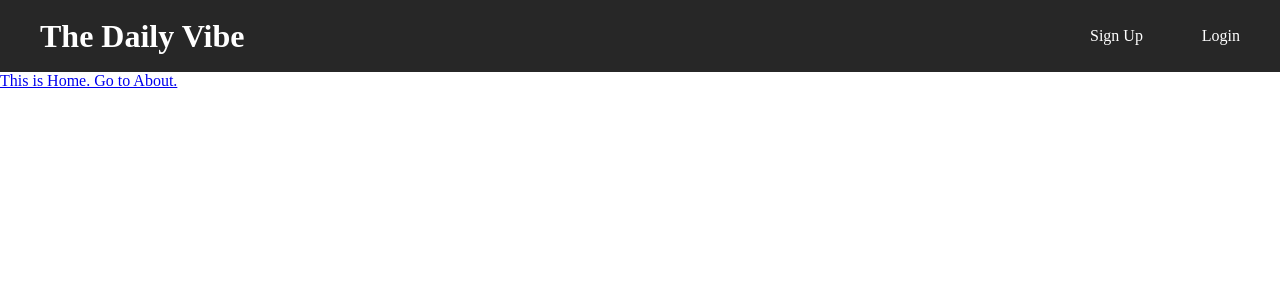
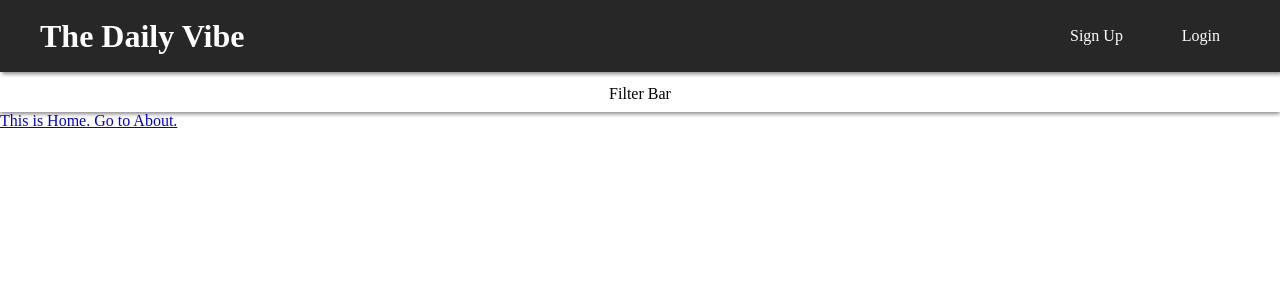
Before and after one commit to Always-Sunny/ryanchacon.io, a React app: page / in a window 1280 px wide. Shown: the top 300 px of the page. Built offline with nearby package versions, Linux system fonts and the light colour scheme; the HTML template or start-up script is replaced by a standard one; what redux-immutable-state-invariant would draw is missing.

Commit message:
added mock filter bar and scss

```diff
--- a/src/components/App.js
+++ b/src/components/App.js
@@ -8,7 +8,7 @@ class App extends React.Component {
     return (
       <div className="App">
         <Header />
-        <div className="main">
+        <div className="Main">
           {this.props.routes}
         </div>
       </div>
--- /dev/null
+++ b/src/components/FilterBar.js
@@ -0,0 +1,13 @@
+import React from 'react';
+
+const FilterBar = () => (
+  <div className="Filter-Bar">
+      <div className="Filter-Bar-Container">
+        <div className="filter-bar-text">
+          Filter Bar
+        </div>
+      </div>
+  </div>
+);
+
+export default FilterBar;
--- a/src/components/Header.js
+++ b/src/components/Header.js
@@ -16,8 +16,6 @@ const Header = () => (
         <NavLink to="/sign-up" className="header-nav-navlink" activeClassName="header-nav-navlink-selected">Sign Up</NavLink>
         <NavLink to="/login" className="header-nav-navlink" activeClassName="header-nav-navlink-selected">Login</NavLink>
       </nav>
-
-
     </div>
   </div>
 //
--- a/src/components/Home.js
+++ b/src/components/Home.js
@@ -1,8 +1,10 @@
 import React from 'react';
 import { Link } from 'react-router-dom';
+import FilterBar from './FilterBar';
 
 const Home = () => (
   <div className="Home">
+      <FilterBar />
     <Link to="/about">This is Home. Go to About.</Link>
   </div>
 );
--- a/styles/custom/components/Header.scss
+++ b/styles/custom/components/Header.scss
@@ -15,6 +15,8 @@
     justify-content: space-between;
     position: relative;
     height: 100%;
+    box-shadow: 2px 2px 4px #888888;
+
   }
   .header-title {
     position: relative;
@@ -32,7 +34,7 @@
     justify-content: space-between;
     width: 50vw;
     max-width: 150px;
-    margin-right: 40px;
+    margin-right: 60px;
 
     .header-nav-navlink {
       color: white;
--- /dev/null
+++ b/styles/custom/components/filter-bar.scss
@@ -0,0 +1,19 @@
+.Filter-Bar {
+  @media screen and (min-width: 992px) {
+    height: 40px;
+  }
+  height: 30px;
+
+  .Filter-Bar-Container {
+    height: 100%;
+    box-shadow: 0px 2px 4px #888888;
+    display: flex;
+    align-items: center;
+    justify-content: center;
+  }
+
+  .filter-bar-text {
+    margin-top: 3px;
+  }
+
+}
--- a/styles/custom/components/main.scss
+++ b/styles/custom/components/main.scss
@@ -1,4 +1,4 @@
-.main {
+.Main {
   @media screen and (min-width: 992px) {
   margin-top: 72px;
   }
--- a/styles/custom/custom.scss
+++ b/styles/custom/custom.scss
@@ -4,3 +4,4 @@
 @import 'components/body';
 @import 'components/header';
 @import 'components/main';
+@import 'components/filter-bar';
```
Also changed, not shown: src/components/LibraryView.js (deleted, +0 -7 lines), src/components/MusicBarFooter.js (deleted, +0 -9 lines), src/components/ShowCaseView.js (deleted, +0 -9 lines). Lines whose indentation alone changed are shown as unchanged.
